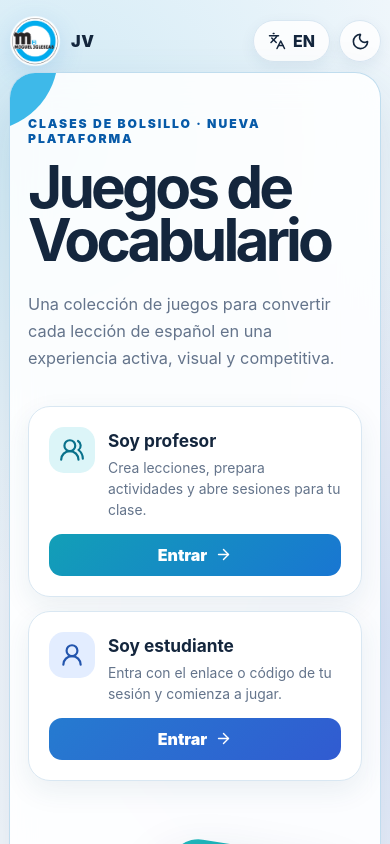
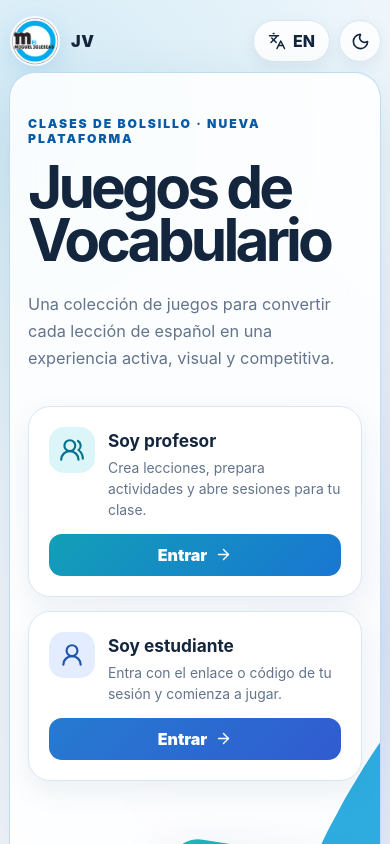
Before and after one commit to migueliglesiascc-create/vocabulario-juegos-miguel-iglesias, a React (Vite) app: page / in a window 390 px wide. Shown: the top 844 px of the page. Built offline with nearby package versions, Linux system fonts and the light colour scheme.

Commit message:
Use exact SVG corner decoration

```diff
--- a/src/App.tsx
+++ b/src/App.tsx
@@ -99,6 +99,10 @@ export function App() {
       </nav>
 
       <section className="hero" id="top">
+        <svg className="hero-decoration" viewBox="0 0 1200 610" preserveAspectRatio="xMidYMid slice" aria-hidden="true">
+          <circle className="corner-disc" cx="-80" cy="-70" r="180" />
+          <circle className="corner-ring" cx="1110" cy="610" r="390" />
+        </svg>
         <div className="hero-copy">
           <p className="eyebrow">{t.eyebrow}</p>
           <h1>{t.title}</h1>
--- a/src/styles.css
+++ b/src/styles.css
@@ -49,10 +49,11 @@ button:focus-visible, a:focus-visible { outline: 3px solid rgba(14, 165, 233, .3
 .utility-button:hover, .icon-button:hover { border-color: #8fc6e8; transform: translateY(-1px); }
 
 .hero { position: relative; display: grid; grid-template-columns: minmax(0, 1.05fr) minmax(370px, .95fr); gap: clamp(40px, 7vw, 92px); align-items: center; min-height: 610px; padding: 72px clamp(30px, 6vw, 76px); overflow: hidden; border: 1px solid rgba(158, 201, 229, .63); border-radius: 34px; background: var(--surface); box-shadow: var(--shadow); backdrop-filter: blur(18px); }
-.hero::before { content: ""; position: absolute; z-index: 0; width: 230px; height: 230px; border-radius: 50%; left: -157px; top: -142px; background: rgba(42, 178, 231, .9); pointer-events: none; }
-.hero::after { content: ""; position: absolute; z-index: 0; width: 760px; height: 760px; right: -385px; bottom: -470px; border: 88px solid rgba(24, 164, 220, .9); border-radius: 50%; pointer-events: none; }
-:root[data-theme="dark"] .hero::before { background: rgba(48, 183, 231, .66); }
-:root[data-theme="dark"] .hero::after { border-color: rgba(53, 190, 229, .62); }
+.hero-decoration { position: absolute; z-index: 0; inset: 0; width: 100%; height: 100%; pointer-events: none; }
+.corner-disc { fill: #30b7e7; fill-opacity: .9; }
+.corner-ring { fill: none; stroke: #18a4dc; stroke-width: 92; stroke-opacity: .9; }
+:root[data-theme="dark"] .corner-disc { fill-opacity: .66; }
+:root[data-theme="dark"] .corner-ring { stroke-opacity: .62; }
 .hero-copy { position: relative; z-index: 1; }
 .eyebrow { margin: 0 0 14px; color: var(--blue-dark); font-size: .76rem; font-weight: 900; letter-spacing: .16em; }
 h1 { max-width: 700px; margin: 0; font-size: clamp(3.2rem, 6.2vw, 6rem); line-height: .91; letter-spacing: -.065em; }
@@ -99,7 +100,7 @@ footer { padding: 27px 12px 10px; border-top: 1px solid var(--line); color: var(
 
 @media (max-width: 900px) {
   .hero { grid-template-columns: 1fr; min-height: auto; padding: 62px 40px; }
-  .hero::after { width: 680px; height: 680px; right: -350px; bottom: -425px; border-width: 78px; }
+  .hero-decoration { object-position: center; }
   .hero-visual { min-height: 390px; width: min(520px, 100%); margin: 0 auto; }
   .module-grid { grid-template-columns: repeat(2, 1fr); }
 }
@@ -107,8 +108,7 @@ footer { padding: 27px 12px 10px; border-top: 1px solid var(--line); color: var(
 @media (max-width: 600px) {
   .site-shell { width: min(100% - 18px, 520px); padding-top: 10px; }
   .hero { padding: 43px 18px 34px; border-radius: 26px; }
-  .hero::before { width: 150px; height: 150px; left: -102px; top: -92px; }
-  .hero::after { width: 440px; height: 440px; right: -235px; bottom: -275px; border-width: 52px; }
+  .hero-decoration { width: 170%; max-width: none; transform: translateX(-35%); }
   h1 { font-size: clamp(3rem, 15vw, 4.6rem); }
   .entry-grid, .module-grid { grid-template-columns: 1fr; }
   .entry-card { min-height: 170px; }
```
